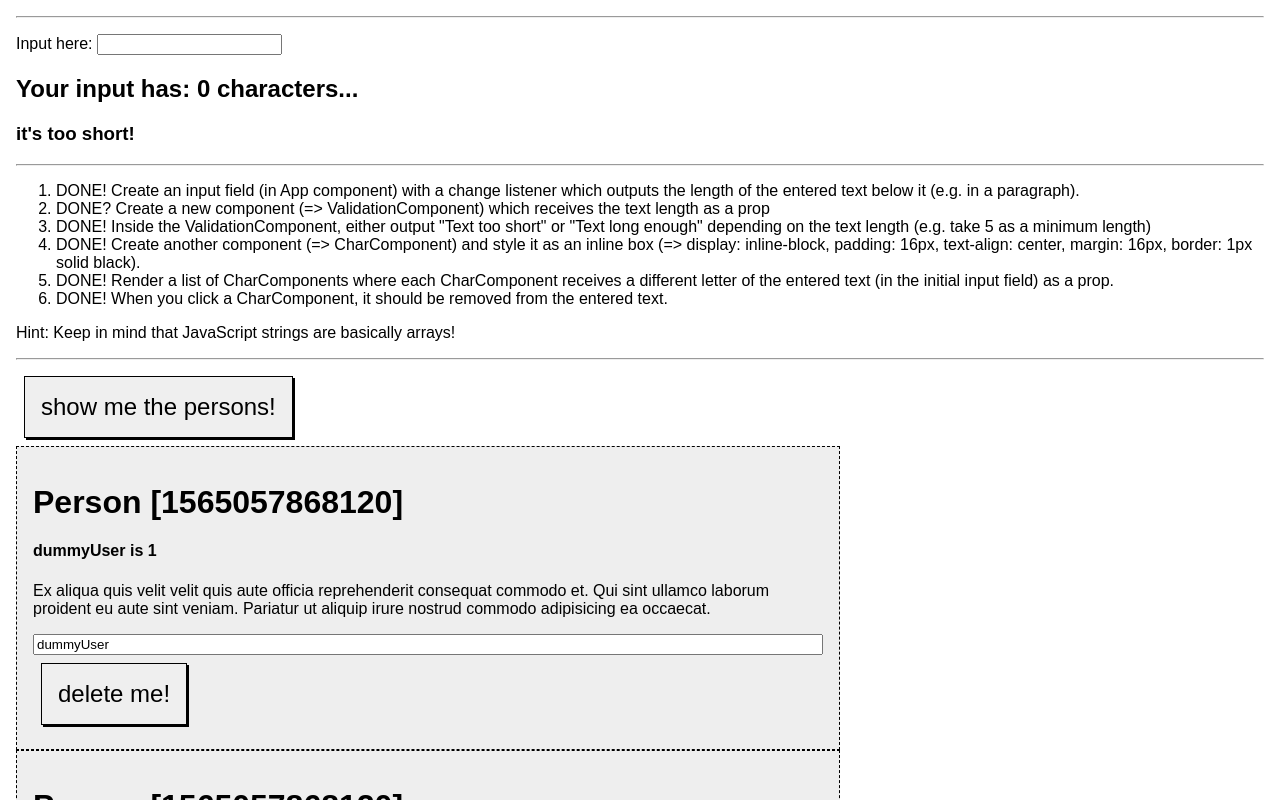
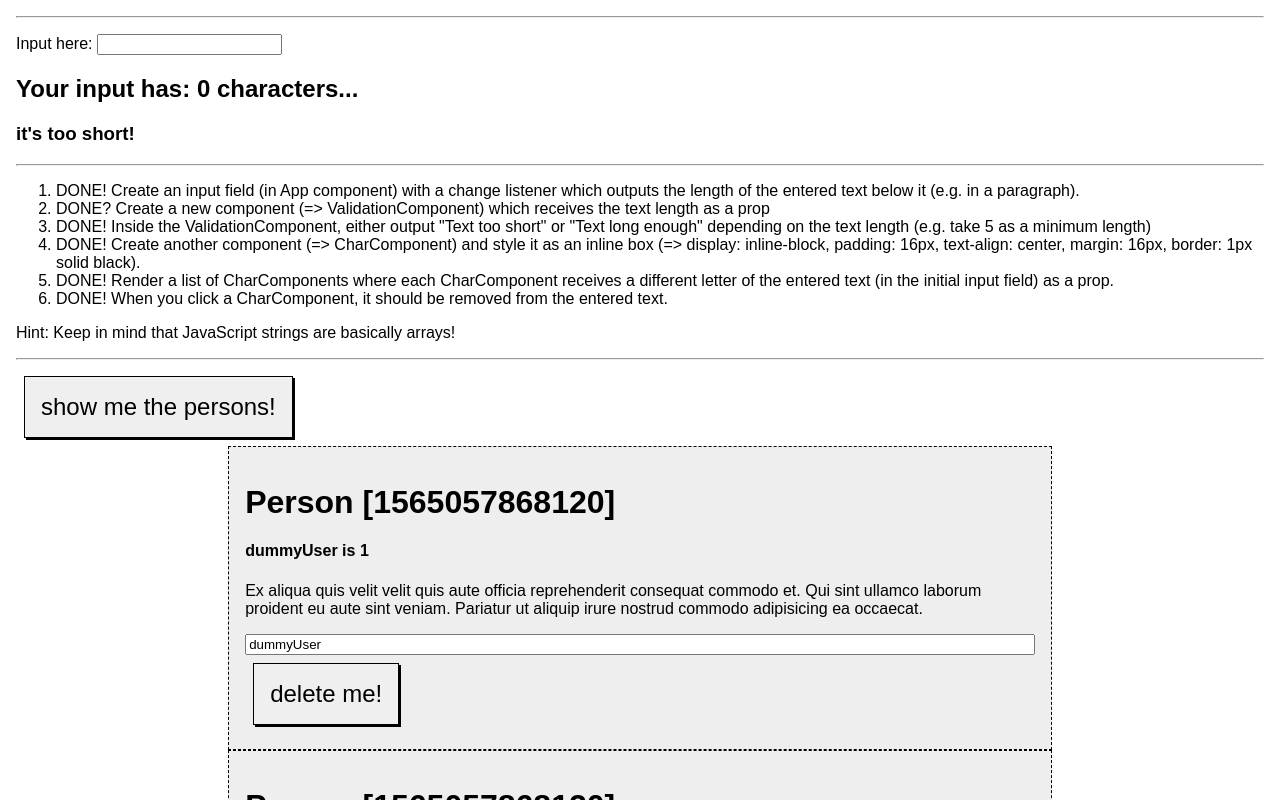
Before and after one commit to rafaelmuto/REACT.js, a React (Create React App) app in the folder test-app/: page / in a window 1280 px wide. Both pictures are taken after a click on the button "show me the persons!". Shown: the top 800 px of the page. Built offline with nearby package versions, Linux system fonts and the light colour scheme.

Commit message:
rearranging files and folders

```diff
--- a/test-app/src/Person/Person.module.css
+++ b/test-app/src/Components/Person/Person.module.css
@@ -1,4 +1,5 @@
 .Person {
+  margin: 0 auto;
   border: 1px dashed black;
   background-color: #eee;
   width: 66%;
--- a/test-app/src/index.js
+++ b/test-app/src/index.js
@@ -1,7 +1,7 @@
 import React from 'react';
 import ReactDOM from 'react-dom';
 import './index.css';
-import App from './App';
+import App from './Containers/App';
 import registerServiceWorker from './registerServiceWorker';
 
 ReactDOM.render(<App />, document.getElementById('root'));
```
Also changed, not shown: test-app/src/Containers/App.js (renamed from test-app/src/App.js, +5 -5 lines), test-app/src/Components/Charcomponent/Charcomponent.js (renamed from test-app/src/Charcomponent/Charcomponent.js), test-app/src/Components/Charcount/Charcount.js (renamed from test-app/src/Charcount/Charcount.js), test-app/src/Components/Person/Person.js (renamed from test-app/src/Person/Person.js), test-app/src/Components/UserInput/UserInput.js (renamed from test-app/src/UserInput/UserInput.js), test-app/src/Components/UserOutput/UserOutput.css (renamed from test-app/src/UserOutput/UserOutput.css), test-app/src/Components/UserOutput/UserOutput.js (renamed from test-app/src/UserOutput/UserOutput.js), test-app/src/Containers/App.css (renamed from test-app/src/App.css), 1 other file (tests, documents, lock files or other folders).
